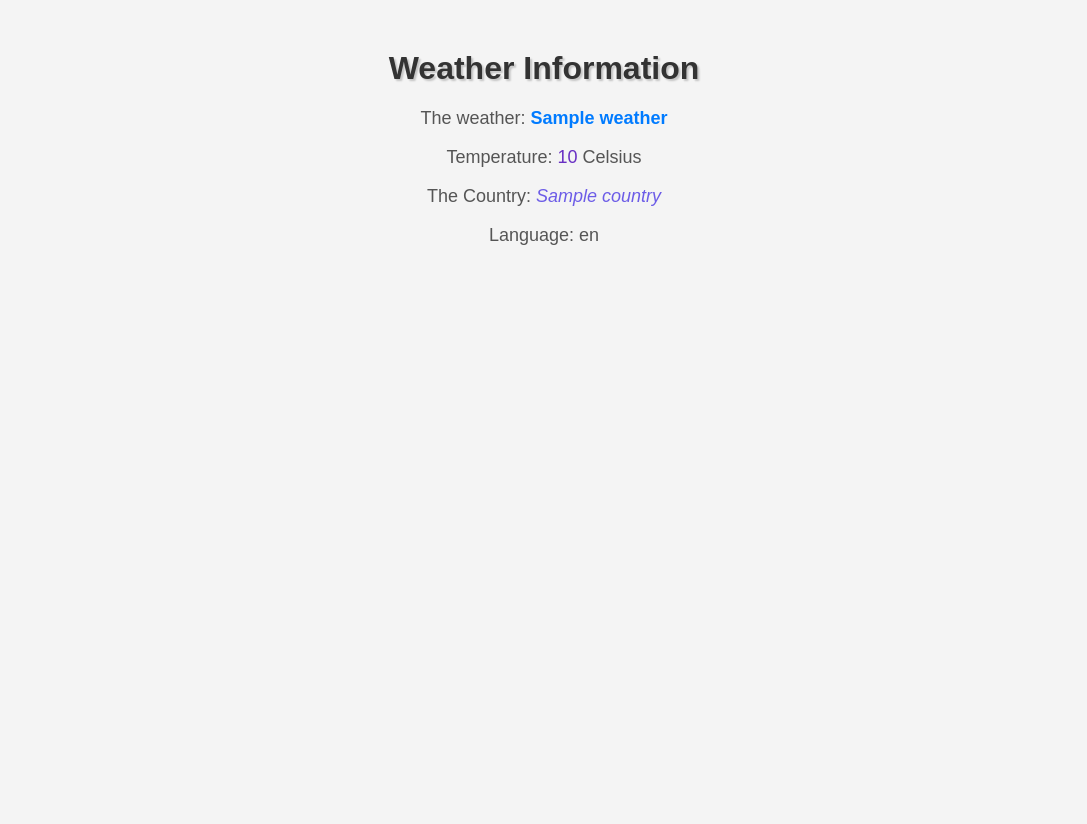
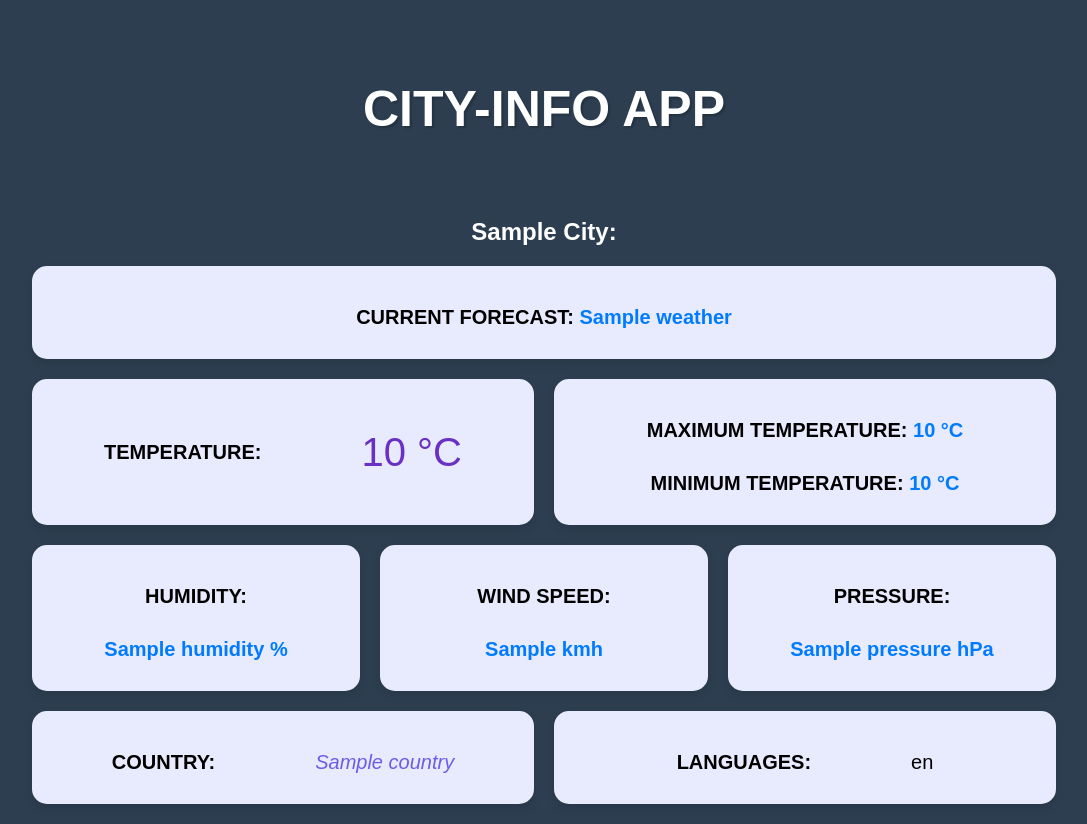
Before and after one commit to Shilpajordan/Django_Project, a Django app: template weather/templates/weather/weather.html in a window 1280 px wide. Shown: the whole page, without its empty margins (96-1183 px from the left). Before the commit the page ends 245 px from the top, so only its background shows below. Run offline with Django 5.2, Linux system fonts and the light colour scheme; the template is opened without the code that fills it: most values are stand-ins (such as "Sample title", 1, 10 or a date in 2020).

Commit message:
Add files via upload

```diff
--- a/django_project/settings.py
+++ b/django_project/settings.py
@@ -150,3 +150,9 @@ STATIC_URL = '/static/'
 # https://docs.djangoproject.com/en/5.0/ref/settings/#default-auto-field
 
 DEFAULT_AUTO_FIELD = 'django.db.models.BigAutoField'
+
+REST_FRAMEWORK = {
+    'DEFAULT_RENDERER_CLASSES': [
+        'rest_framework.renderers.JSONRenderer',
+    ]
+}
--- a/weather/templates/weather/weather.html
+++ b/weather/templates/weather/weather.html
@@ -6,54 +6,209 @@
     <title>Weather Information</title>
     <style>
         body {
-            font-family: Arial, sans-serif;
+            font-family: "Montserrat", Arial, sans-serif;
             margin: 0;
             padding: 0;
-            background-color: #f4f4f4;
+            background-color: #2C3E50;
+            color: #ffffff;
             text-align: center;
         }
+
+        .container {
+            width: 80%;
+            margin: 20px auto;
+            text-align: left;
+        }
+
+        .box {
+            background-color: #e8ebfd;
+            border-radius: 15px;
+            padding: 20px;
+            box-shadow: 0px 4px 10px rgba(0, 0, 0, 0.1);
+            margin-bottom: 20px;
+            display: flex;
+            flex-direction: column;
+            align-items: center;
+            justify-content: center;
+        }
+
+        .box1 {
+            background-color: #e8ebfd;
+            border-radius: 15px;
+            padding: 20px;
+            box-shadow: 0px 4px 10px rgba(0, 0, 0, 0.1);
+            margin-right: 10px;
+            display: flex;
+            flex-direction: column;
+            align-items: center;
+            justify-content: center; /* Add this line */
+            flex: 1;
+        }
+
+        .box2 {
+            background-color: #e8ebfd;
+            border-radius: 15px;
+            padding: 20px;
+            box-shadow: 0px 4px 10px rgba(0, 0, 0, 0.1);
+            margin-left: 10px;
+            display: flex;
+            flex-direction: column;
+            align-items: center;
+            flex: 1;
+            justify-content: center;
+        }
+
+        .box3 {
+            background-color: #e8ebfd;
+            border-radius: 15px;
+            padding: 20px;
+            box-shadow: 0px 4px 10px rgba(0, 0, 0, 0.1);
+            margin-right: 20px;
+            display: flex;
+            flex-direction: column;
+            align-items: center;
+            flex: 1;
+            justify-content: center;
+        }
+
+        .box4 {
+            background-color: #e8ebfd;
+            border-radius: 15px;
+            padding: 20px;
+            box-shadow: 0px 4px 10px rgba(0, 0, 0, 0.1);
+            margin-right: 0px;
+            display: flex;
+            flex-direction: column;
+            align-items: center;
+            flex: 1;
+            justify-content: center;
+        }
+
+        .flex-container {
+            display: flex;
+            justify-content: space-between;
+            align-items: stretch;
+        }
+
+        .inner-flex {
+            display: flex;
+            flex-direction: row;
+            align-items: center;
+            justify-content: center;
+            text-align: center;
+            gap: 100px;
+        }
+
+        .box1 p {
+            margin: 0;
+            text-align: center;
+        }
+
         h1 {
-            margin-top: 50px;
-            color: #333;
+            color: #ffffff;
             text-shadow: 2px 2px 2px rgba(0,0,0,0.2);
+            margin: 80px;
+            font-size: 50px;
         }
+
         p {
-            font-size: 18px;
+            font-size: 20px;
             margin-bottom: 10px;
-            color: #555;
+            color: #000000;
+            text-align: center;
         }
+
+        h2 {
+            text-transform: capitalize;
+        }
+
         .weather {
             font-weight: bold;
             color: #007bff;
         }
+
+        .low-temp, .high-temp, .normal-temp, .weather, .country, .language {
+            display: inline-block;
+        }
+
         .low-temp {
-            color: #00b894; /* Green for low temperature */
+            color: #00b894;
+            font-size: 40px;
         }
+
         .high-temp {
-            color: #d63031; /* Red for high temperature */
+            color: #d63031;
+            font-size: 40px;
         }
+
         .normal-temp {
-            color: #6930c3; /* Default color for normal temperature */
+            color: #6930c3;
+            font-size: 40px;
         }
+
         .country {
             font-style: italic;
-            color: #6c5ce7; /* Purple color for the country */
+            color: #6c5ce7;
         }
     </style>
 </head>
 <body>
-    <h1>Weather Information</h1>
-    <p>The weather: <span class="weather">{{ weather }}</span></p>
-    <p>Temperature:
-        {% if temperature < 10 %}
-            <span class="low-temp">{{ temperature }}</span> Celsius
-        {% elif temperature > 20 %}
-            <span class="high-temp">{{ temperature }}</span> Celsius
-        {% else %}
-            <span class="normal-temp">{{ temperature }}</span> Celsius
-        {% endif %}
-    </p>
-    <p>The Country: <span class="country">{{ country }}</span></p>
-    <p>Language: <span class="language">{{ language }}</span></p>
+    <h1>CITY-INFO APP</h1>
+    <h2><span>{{ city }}:</span></h2>
+    <div class="container">
+        <div class="box">
+            <p><strong>CURRENT FORECAST:</strong> <span class="weather">{{ weather }}</span></p>
+        </div>
+    </div>
+    <div class="container">
+        <div class="flex-container">
+            <div class="box1">
+                <div class="inner-flex">
+                    <p><strong>TEMPERATURE:</strong></p>
+                    <p>
+                        {% if temperature < 10 %}
+                            <span class="low-temp">{{ temperature }} °C</span>
+                        {% elif temperature > 20 %}
+                            <span class="high-temp">{{ temperature }} °C</span>
+                        {% else %}
+                            <span class="normal-temp">{{ temperature }} °C</span>
+                        {% endif %}
+                    </p>
+                </div>
+            </div>
+            <div class="box2">
+                <p><strong>MAXIMUM TEMPERATURE:</strong> <span class="weather">{{ temp_max }} °C</span></p>
+                <p><strong>MINIMUM TEMPERATURE:</strong> <span class="weather">{{ temp_min }} °C</span></p>
+            </div>
+        </div>
+    </div>
+    <div class="container">
+        <div class="flex-container">
+            <div class="box3">
+                <p><strong>HUMIDITY:</strong></p>
+                <p><span class="weather">{{ humidity }} %</span></p>
+            </div>
+            <div class="box3">
+                <p><strong>WIND SPEED:</strong></p>
+                <p><span class="weather">{{ wind_speed }} kmh</span></p>
+            </div>
+            <div class="box4">
+                <p><strong>PRESSURE:</strong></p>
+                <p><span class="weather">{{ pressure }} hPa</span></p>
+            </div>
+        </div>
+    </div>
+    <div class="container">
+        <div class="flex-container">
+            <div class="box3 inner-flex">
+                <p><strong>COUNTRY:</strong></p>
+                <p><span class="country">{{ country }}</span></p>
+            </div>
+            <div class="box4 inner-flex">
+                <p><strong>LANGUAGES:</strong></p>
+                <p><span class="language">{{ language }}</span></p>
+            </div>
+        </div>
+    </div>
 </body>
 </html>
```
Also changed, not shown: country_lang/views.py (+11 -0 lines), weather/templates/weather/error.html (+31 -17 lines), weather/templates/weather/form.html (+40 -11 lines), weather/views.py (+7 -2 lines).
